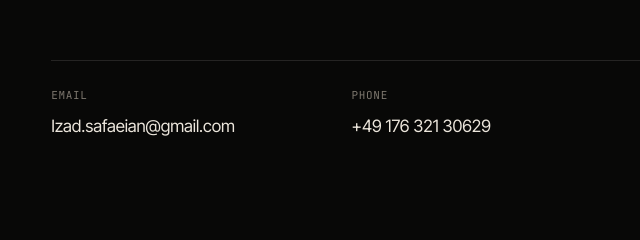
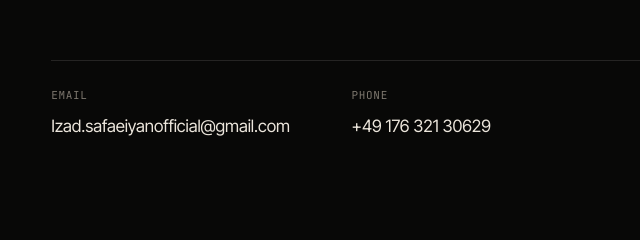
Before and after one commit to izadsafaeiyanofficial-ops/https-izadsafaeiyanofficial-ops.github.io-portfolio-I-, a plain HTML site: page index.html in a window 1280 px wide. Shown: the part 9317-9557 px from the top of the page, 0-640 px from the left. Drawn offline with Linux system fonts and the light colour scheme.

Commit message:
Use the official contact email from the Hazfiyat dossier
Co-Authored-By: Claude Opus 5.5 <noreply@anthropic.com>

```diff
--- a/index.html
+++ b/index.html
@@ -63,7 +63,7 @@
     <a href="#contact" data-scroll><span class="mono">06</span>Contact</a>
   </nav>
   <div class="menu-foot mono">
-    <a href="mailto:Izad.safaeian@gmail.com">Izad.safaeian@gmail.com</a>
+    <a href="mailto:Izad.safaeiyanofficial@gmail.com">Izad.safaeiyanofficial@gmail.com</a>
     <span>Berlin, Germany</span>
   </div>
 </div>
@@ -298,12 +298,12 @@
       <span class="sec-label mono">Contact — directing, trailers &amp; collaborations</span>
       <span class="sec-line"></span>
     </div>
-    <a class="contact-big" href="mailto:Izad.safaeian@gmail.com" data-cursor="Write">
+    <a class="contact-big" href="mailto:Izad.safaeiyanofficial@gmail.com" data-cursor="Write">
       <span class="cb-line"><span>Let’s make</span></span>
       <span class="cb-line"><span><em>the next</em> scene <i class="cb-arrow">↗</i></span></span>
     </a>
     <div class="contact-grid">
-      <div><span class="mono">Email</span><a href="mailto:Izad.safaeian@gmail.com">Izad.safaeian@gmail.com</a></div>
+      <div><span class="mono">Email</span><a href="mailto:Izad.safaeiyanofficial@gmail.com">Izad.safaeiyanofficial@gmail.com</a></div>
       <div><span class="mono">Phone</span><a href="tel:+4917632130629">+49 176 321 30629</a></div>
       <div><span class="mono">Based in</span><span>Berlin, Germany</span></div>
       <div><span class="mono">YouTube</span><a href="https://www.youtube.com/@izadsafaeian736" target="_blank" rel="noopener noreferrer">@izadsafaeian736 ↗</a></div>
```
